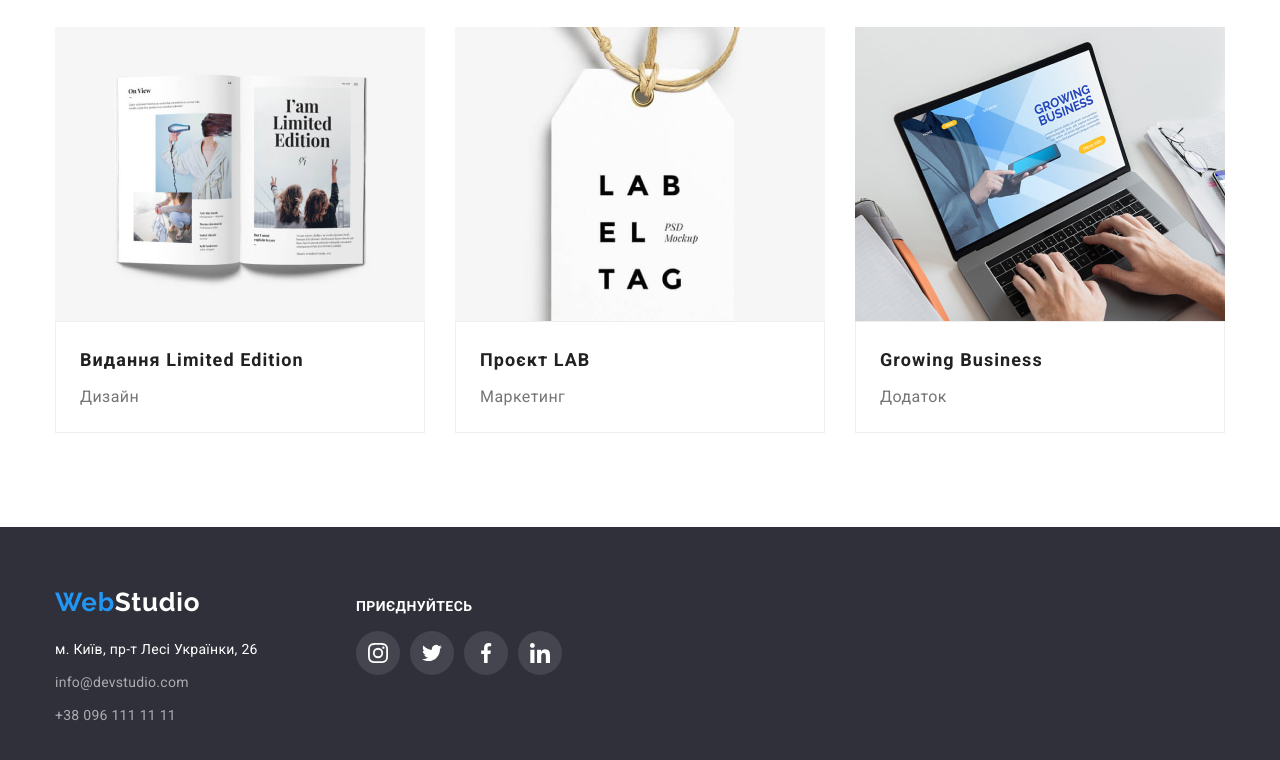
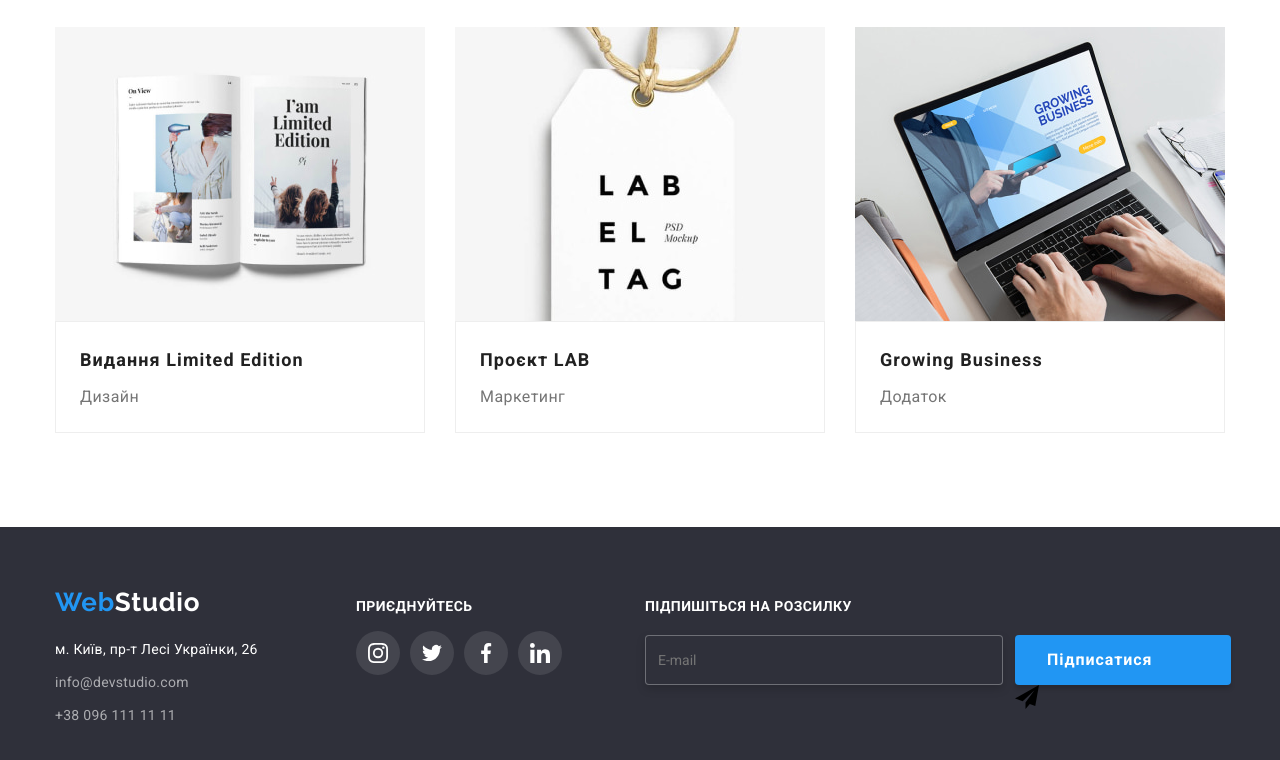
Before and after one commit to AlexandrSly/goit-markup-hw-06, a plain HTML site: page portfolio.html in a window 1280 px wide. Shown: the part 1110-1870 px from the top of the page. Drawn offline with nearby package versions, Linux system fonts and the light colour scheme.

Commit message:
HW-06_v1

```diff
--- a/portfolio.html
+++ b/portfolio.html
@@ -205,6 +205,7 @@
       </div>
     </section>
   </main>
+  <!------------------------------------ footer ------------------------------------>
   <footer class="footer">
     <div class="container">
       <div class="conteiner-logo">
@@ -224,7 +225,7 @@
           </ul>
         </address>
       </div>
-      <div>
+      <div class="foter-soc">
         <p class="footer-title">приєднуйтесь</p>
         <ul class="footer-soc-list list">
           <li class="footer-soc-item">
@@ -259,6 +260,22 @@
           </li>
         </ul>
       </div>
+      <div class="subscribe-container">
+        <p class="subscribe-title">Підпишіться на розсилку</p>
+        <form class="subscribe-form">
+
+          <div class="subscribe-wrap">
+            <input type="text" name="user-name" class="subscribe-input" id="user-name" placeholder="E-mail">
+
+          </div>
+          <div>
+            <button type="submit" class="subscribe-btn btn">Підписатися</button>
+            <svg class="subscribe-input-icon" width="24px" height="24px">
+              <use href="./images/symbol.svg#icon-telegram"></use>
+            </svg>
+          </div>
+        </form>
+      </div>
     </div>
   </footer>
 </body>
```
